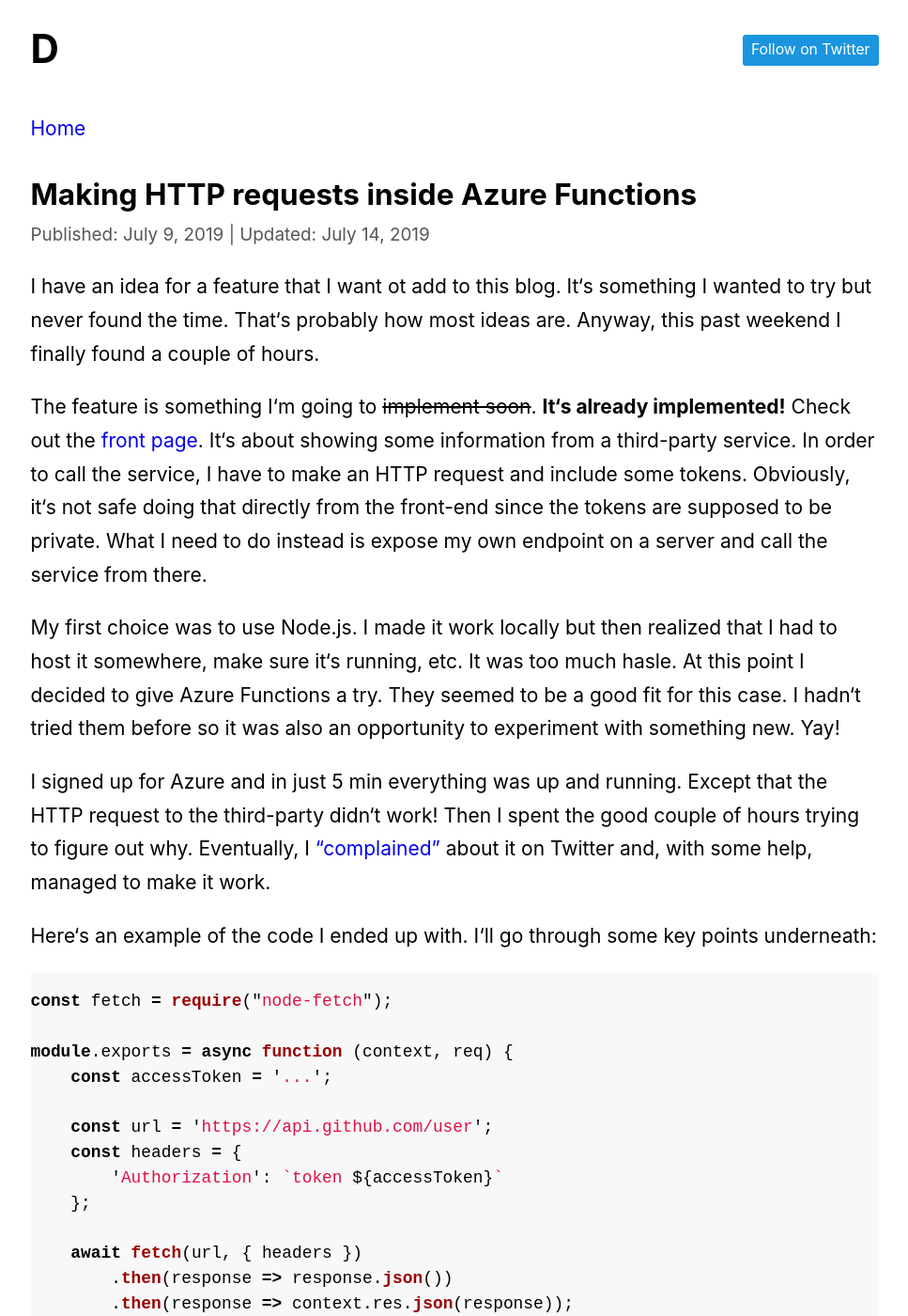
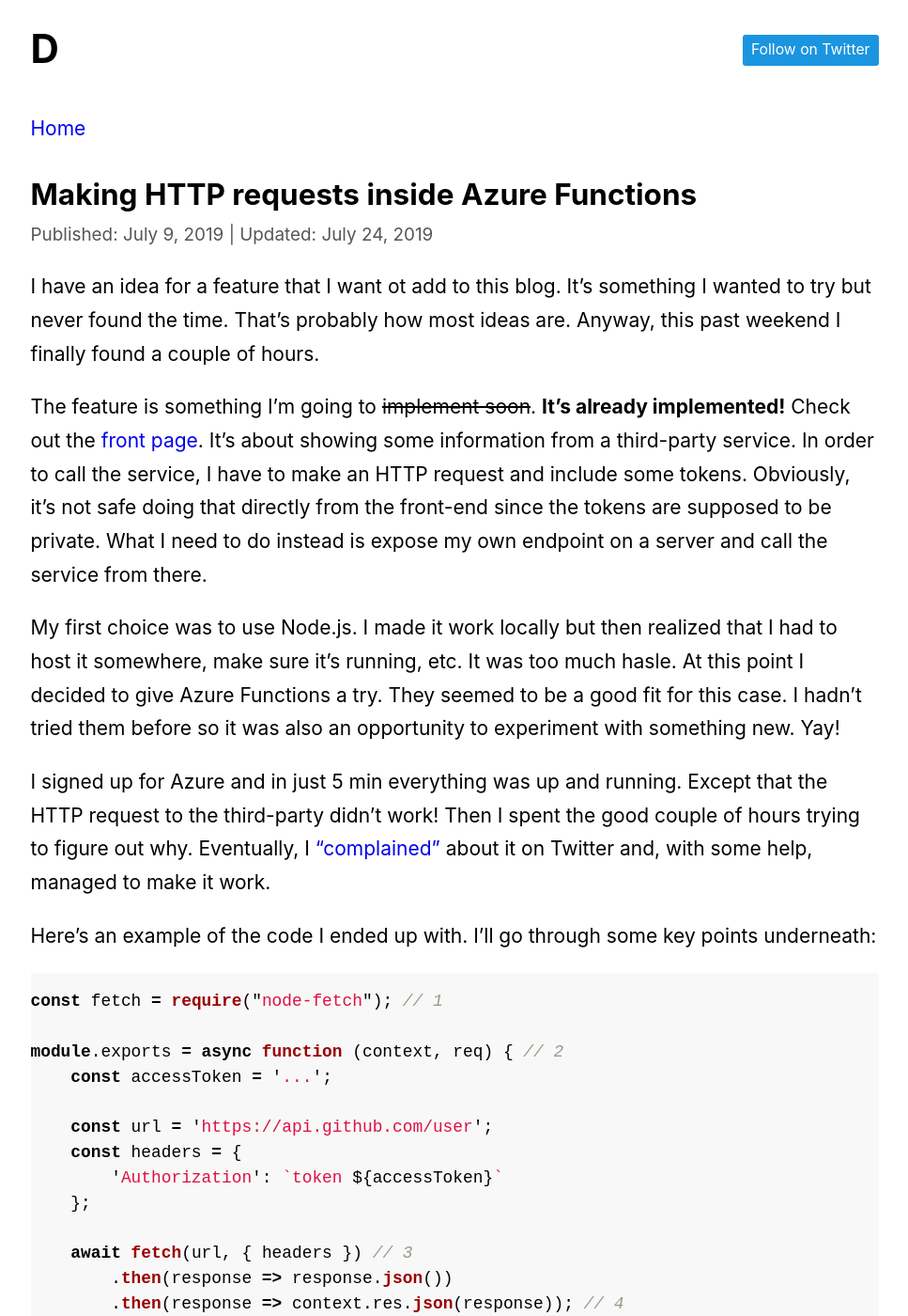
Before and after one commit to dzhavat/dzhavat.github.io, a Jekyll site: the page built from _posts/2019-07-09-making-http-requests-inside-azure-functions.md, in a window 1280 px wide and 1400 px high. Shown: the whole window at 94% size, without its empty margins (156-1123 px from the left). Built offline with Jekyll 4.4.1, drawn with Linux system fonts in a browser that asks for light colours; some of the changed text lies outside the part shown.

Commit message:
Update 2019-07-09-making-http-requests-inside-azure-functions.md

````diff
--- a/_posts/2019-07-09-making-http-requests-inside-azure-functions.md
+++ b/_posts/2019-07-09-making-http-requests-inside-azure-functions.md
@@ -1,23 +1,23 @@
 ---
 layout: post
-title: "Making HTTP requests inside Azure Functions"
-updated_date: 2019-07-14
+title: Making HTTP requests inside Azure Functions
+updated_date: 2019-07-24
 ---
 
-I have an idea for a feature that I want ot add to this blog. It‘s something I wanted to try but never found the time. That‘s probably how most ideas are. Anyway, this past weekend I finally found a couple of hours.
+I have an idea for a feature that I want ot add to this blog. It’s something I wanted to try but never found the time. That’s probably how most ideas are. Anyway, this past weekend I finally found a couple of hours.
 
-The feature is something I‘m going to ~~implement soon~~. <strong>It‘s already implemented!</strong> Check out the [front page]({{ site.url }}). It‘s about showing some information from a third-party service. In order to call the service, I have to make an HTTP request and include some tokens. Obviously, it‘s not safe doing that directly from the front-end since the tokens are supposed to be private. What I need to do instead is expose my own endpoint on a server and call the service from there.
+The feature is something I’m going to ~~implement soon~~. <strong>It’s already implemented!</strong> Check out the [front page]({{ site.url }}). It’s about showing some information from a third-party service. In order to call the service, I have to make an HTTP request and include some tokens. Obviously, it’s not safe doing that directly from the front-end since the tokens are supposed to be private. What I need to do instead is expose my own endpoint on a server and call the service from there.
 
-My first choice was to use Node.js. I made it work locally but then realized that I had to host it somewhere, make sure it‘s running, etc. It was too much hasle. At this point I decided to give Azure Functions a try. They seemed to be a good fit for this case. I hadn‘t tried them before so it was also an opportunity to experiment with something new. Yay!
+My first choice was to use Node.js. I made it work locally but then realized that I had to host it somewhere, make sure it’s running, etc. It was too much hasle. At this point I decided to give Azure Functions a try. They seemed to be a good fit for this case. I hadn’t tried them before so it was also an opportunity to experiment with something new. Yay!
 
-I signed up for Azure and in just 5 min everything was up and running. Except that the HTTP request to the third-party didn‘t work! Then I spent the good couple of hours trying to figure out why. Eventually, I [“complained”](https://mobile.twitter.com/dzhavatushev/status/1147740207988596736) about it on Twitter and, with some help, managed to make it work.
+I signed up for Azure and in just 5 min everything was up and running. Except that the HTTP request to the third-party didn’t work! Then I spent the good couple of hours trying to figure out why. Eventually, I [“complained”](https://mobile.twitter.com/dzhavatushev/status/1147740207988596736) about it on Twitter and, with some help, managed to make it work.
 
-Here‘s an example of the code I ended up with. I‘ll go through some key points underneath:
+Here’s an example of the code I ended up with. I’ll go through some key points underneath:
 
 ```ts
-const fetch = require("node-fetch");
+const fetch = require("node-fetch"); // 1
 
-module.exports = async function (context, req) {
+module.exports = async function (context, req) { // 2
     const accessToken = '...';
 
     const url = 'https://api.github.com/user';
@@ -25,15 +25,15 @@ module.exports = async function (context, req) {
         'Authorization': `token ${accessToken}`
     };
 
-    await fetch(url, { headers })
+    await fetch(url, { headers }) // 3
         .then(response => response.json())
-        .then(response => context.res.json(response));
+        .then(response => context.res.json(response)); // 4
 };
 ```
 
-1. I‘m using [`node-fetch`](https://www.npmjs.com/package/node-fetch) to make the request. The reason for this is because it has an API similar to the [fetch](https://developer.mozilla.org/en-US/docs/Web/API/Fetch_API) that runs in the browser. You can use whatever other package you like or even the native http(s) implementation in Node.js.
-2. It‘s **important** to note that the exported function is marked as `async`. This was something I overlooked initially and that was probably the reason for wasting some precious time. Having the `async` in there means that you don‘t have to call `context.done()` to indicate that the function has completed. This happens implicitly. I found a lot of code examples on the Internet that don‘t declare the export function as `async`. In this case, `context.done()` **must be called**. Generating Azure Functions v2.x automatically declares them as `async`.
-3. Using the `async`/`await` combination is a [recommended pattern](https://docs.microsoft.com/en-us/azure/azure-functions/functions-reference-node#use-async-and-await). Another alternative would‘ve been to return the Promise. It would work just fine.
+1. I’m using [`node-fetch`](https://www.npmjs.com/package/node-fetch) to make the request. The reason for this is because it has an API similar to the [fetch](https://developer.mozilla.org/en-US/docs/Web/API/Fetch_API) that runs in the browser. You can use whatever other package you like or even the native http(s) implementation in Node.js.
+2. It’s **important** to note that the exported function is marked as `async`. This was something I overlooked initially and that was probably the reason for wasting some precious time. Having the `async` in there means that you don’t have to call `context.done()` to indicate that the function has completed. This happens implicitly. I found a lot of code examples on the Internet that don’t declare the export function as `async`. In this case, `context.done()` **must be called**. Generating Azure Functions v2.x automatically declares them as `async`.
+3. Using the `async`/`await` combination is a [recommended pattern](https://docs.microsoft.com/en-us/azure/azure-functions/functions-reference-node#use-async-and-await). Another alternative would’ve been to return the Promise. It would work just fine.
 4. `context.res.json(...)` is a nice method for setting both the `Content-Type` to `application/json` and `body` to whatever the response is at the same time.
 
-This was my first experience working with HTTP triggered Azure Functions. Looking back, it‘s really not that complicated. I could‘ve had my endpoint ready in just a few minutes. Now I‘m struggling with Timer triggered functions but that‘s a subject for another post.
+This was my first experience working with HTTP triggered Azure Functions. Looking back, it’s really not that complicated. I could’ve had my endpoint ready in just a few minutes. Now I’m struggling with Timer triggered functions but that’s a subject for another post.
````
